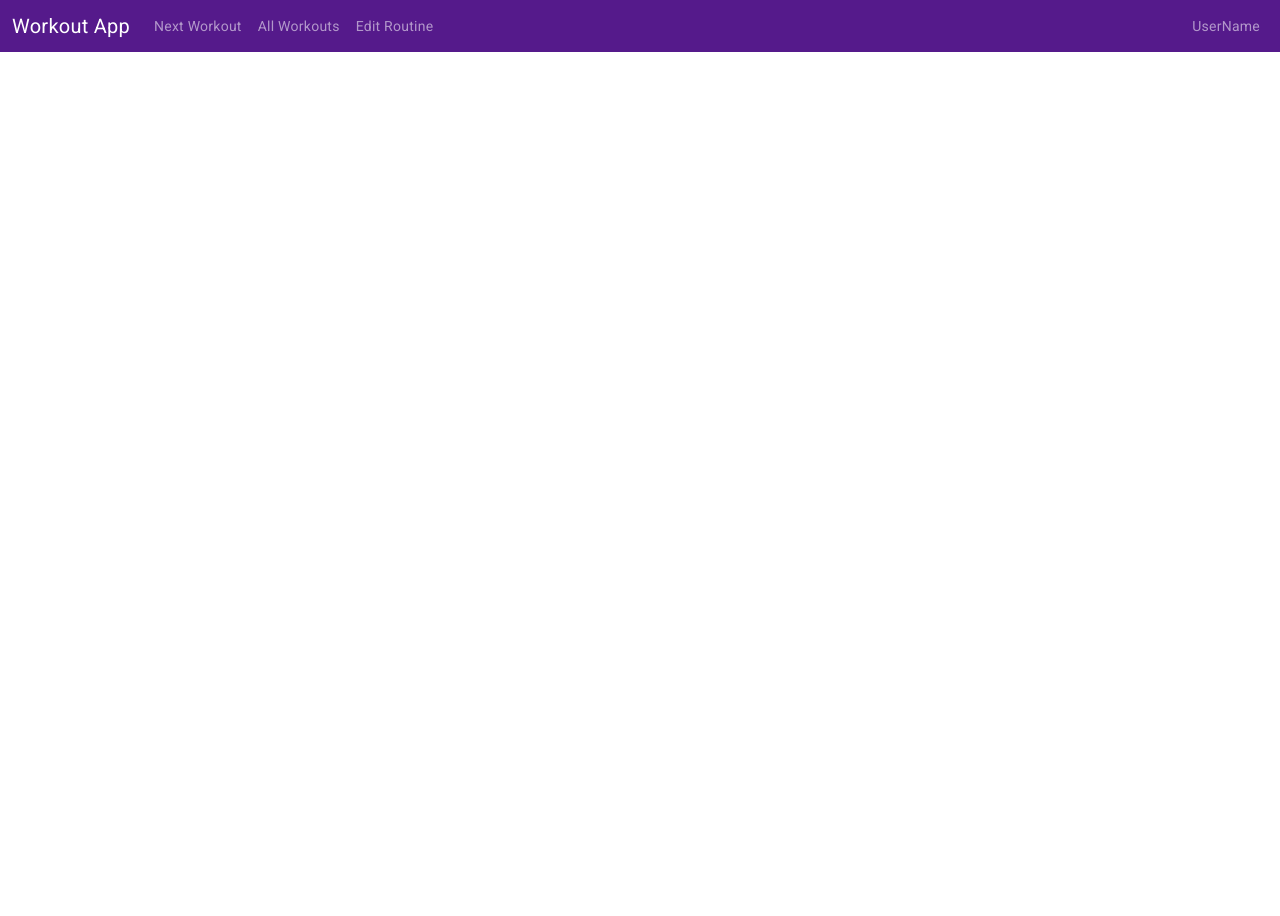
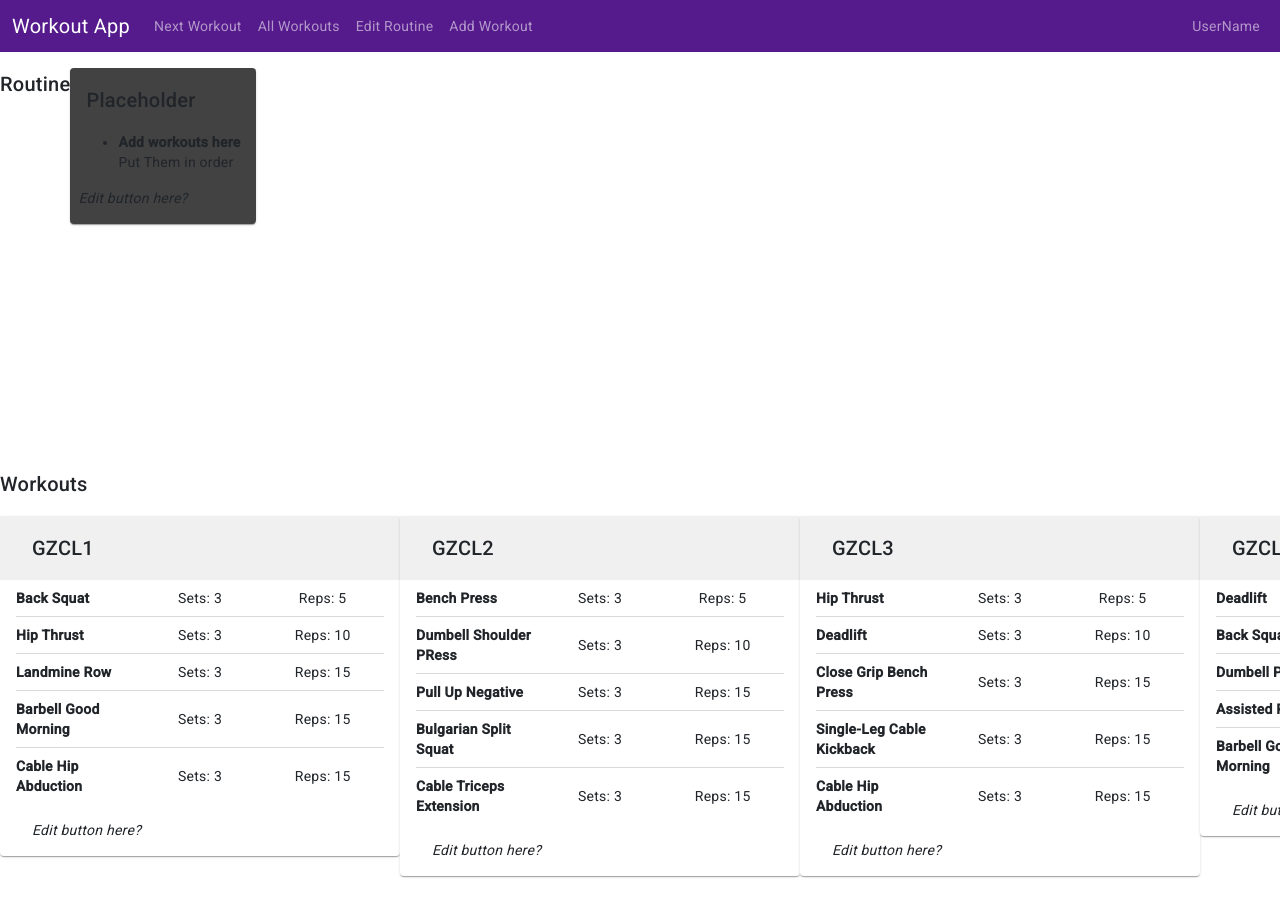
Before and after one commit to jrapakko/workout-app, an Angular app: page /routine in a window 1280 px wide. Before the commit this address led to /. Before the commit the page ends 800 px from the top, so only its background shows below. Built offline with nearby package versions, Linux system fonts and the light colour scheme; a web font is replaced by a local one.

Commit message:
initial routine/regimen stuff

```diff
--- a/src/app/app.routes.ts
+++ b/src/app/app.routes.ts
@@ -1,9 +1,11 @@
 import { Routes } from '@angular/router';
 import { DashboardComponent } from './dashboard/dashboard.component';
 import { WorkoutsComponent } from './workouts/workouts.component';
+import { RegimenComponent } from './regimen/regimen.component';
 
 export const routes: Routes = [
     { path: '', redirectTo: '/dashboard', pathMatch: 'full' },
     { path: 'dashboard', component: DashboardComponent },
-    { path: 'workouts', component: WorkoutsComponent }
+    { path: 'workouts', component: WorkoutsComponent },
+    { path: 'routine', component: RegimenComponent }
 ];
--- a/src/app/dashboard/dashboard.component.ts
+++ b/src/app/dashboard/dashboard.component.ts
@@ -23,9 +23,12 @@ export class DashboardComponent {
 
   constructor() {
     this.nextWorkout = this.workoutService.getNextWorkout();
-    for (var exercise of this.nextWorkout.exercises) {
-      for(var i = 0; i < exercise.sets; i++) {
-        exercise.cur_sets.push(<ExerciseSet>{});
+    // don't add every time dashboard is constructed to our object
+    if (this.nextWorkout.exercises[0].cur_sets.length < 1 ) {
+      for (var exercise of this.nextWorkout.exercises) {
+        for(var i = 0; i < exercise.sets; i++) {
+          exercise.cur_sets.push(<ExerciseSet>{});
+        }
       }
     }
   }
--- a/src/app/navbar/navbar.component.html
+++ b/src/app/navbar/navbar.component.html
@@ -14,7 +14,10 @@
 					<a class="nav-link" [routerLink]="'workouts'" (click)="isMenuCollapsed = true">All Workouts</a>
 				</li>
 				<li class="nav-item">
-					<a class="nav-link" [routerLink]="'/'" (click)="isMenuCollapsed = true">Edit Routine</a>
+					<a class="nav-link" [routerLink]="'routine'" (click)="isMenuCollapsed = true">Edit Routine</a>
+				</li>
+				<li class="nav-item">
+					<a class="nav-link" [routerLink]="'/'" (click)="isMenuCollapsed = true">Add Workout</a>
 				</li>
                 <hr >
             </ul>
--- a/src/app/regimen/regimen.component.css
+++ b/src/app/regimen/regimen.component.css
@@ -0,0 +1,19 @@
+#all-workouts {
+    display: grid;
+    flex-direction: column;
+}
+
+.regimen-wrapper {
+    display: flex;
+    flex-wrap: wrap;
+    overflow: hidden;
+    height: auto;
+    min-height: 400px;
+}
+
+.workouts, .regimen {
+    display: flex;
+    height: 100%;
+    min-height: 400px;
+    clear: both;
+}
--- a/src/app/regimen/regimen.component.html
+++ b/src/app/regimen/regimen.component.html
@@ -1 +1,41 @@
-<p>regimen works!</p>
+<div id="all-workouts" cdkDropListGroup>
+    <div class="regimen-wrapper">
+        <h2>Routine</h2>
+        <div class="regimen" cdkDropList>
+            <div class="workout-card-wrapper cdk-drag" cdkDragPlaceholder>
+                <mat-card>
+                    <mat-card-header class="exercise-list-header">
+                        <h2>Placeholder</h2>
+                    </mat-card-header>
+
+                    <mat-card-content>
+                        <ul class="exercise-list">
+                            <li class="exercise-card table-row">
+                                <div class="exercise-name row-item"><b>Add workouts here</b></div>
+                                <div class="exercise-sets row-item">Put Them in order</div>
+                                <div class="exercise-reps row-item"> </div>
+                            </li>
+                        </ul>
+                    </mat-card-content>
+
+                    <mat-card-actions class="exercise-list-footer">
+                        <div><i>Edit button here?</i></div>
+                    </mat-card-actions>
+
+                </mat-card>
+
+
+            </div>
+
+
+        </div>
+    </div>
+    <div class="regimen-wrapper">
+        <h2>Workouts</h2>
+        <div class="workouts" cdkDropList>
+            <div class="workout-card-wrapper cdk-drag" *ngFor="let workout of regimen.workouts" cdkDrag>
+                <app-workout-card [workout]="workout" [drag]="false"></app-workout-card>
+            </div>
+        </div>
+    </div>
+</div>
--- a/src/app/regimen/regimen.component.ts
+++ b/src/app/regimen/regimen.component.ts
@@ -1,12 +1,29 @@
-import { Component } from '@angular/core';
+import { DragDropModule } from '@angular/cdk/drag-drop';
+import { MatCardModule } from '@angular/material/card'
+import { NgFor } from '@angular/common';
+import { Component, inject } from '@angular/core';
+import { Regimen } from '../workout';
+import { WorkoutService } from '../workout.service';
+import { WorkoutCardComponent } from '../workout-card/workout-card.component';
 
 @Component({
   selector: 'app-regimen',
   standalone: true,
-  imports: [],
+  imports: [
+    DragDropModule,
+    MatCardModule,
+    NgFor,
+    WorkoutCardComponent
+  ],
   templateUrl: './regimen.component.html',
   styleUrl: './regimen.component.css'
 })
 export class RegimenComponent {
 
+  regimen!: Regimen;
+  workoutService: WorkoutService = inject(WorkoutService);
+
+  constructor() {
+    this.regimen = this.workoutService.getRegimen();
+  }
 }
```
